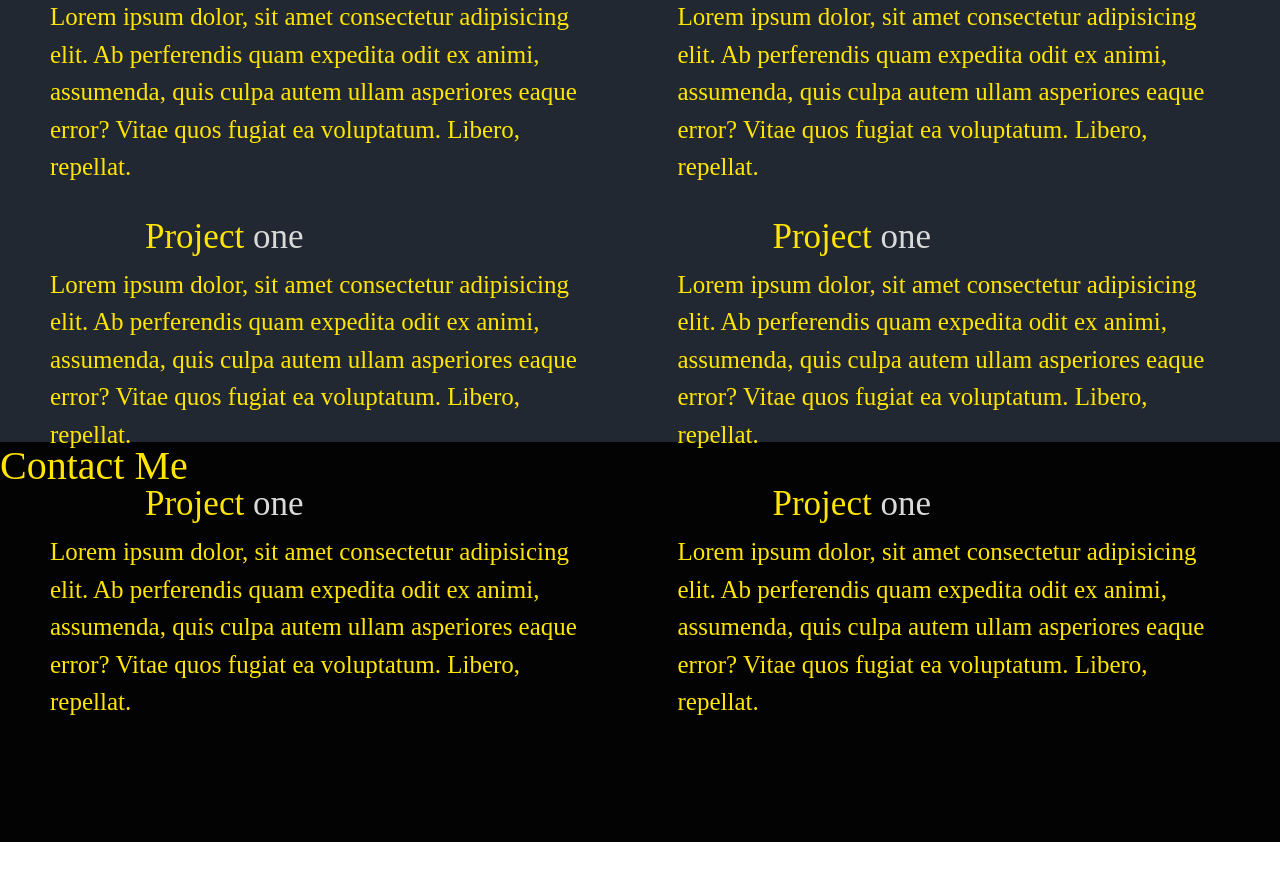
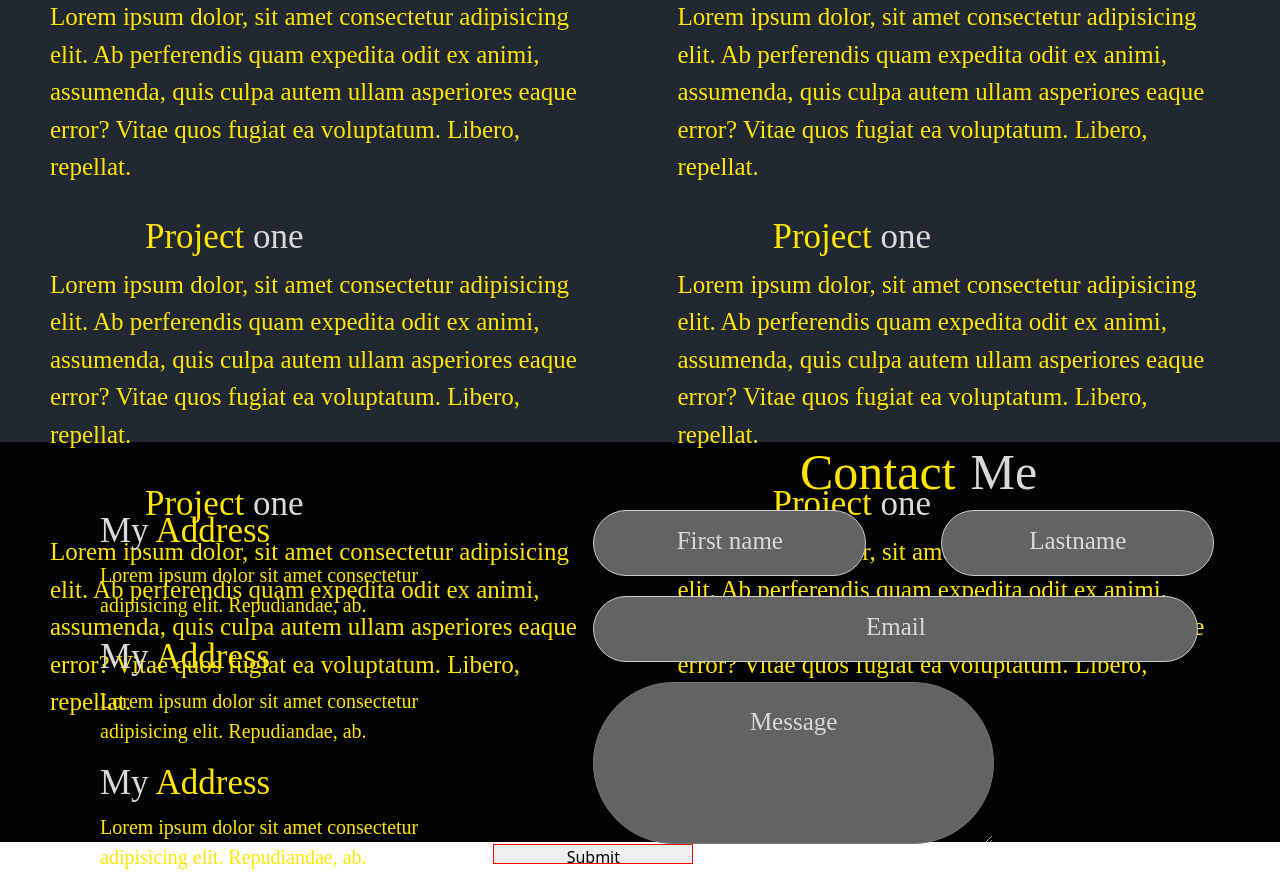
Before and after one commit to Manjilbhuju/Personal-Portfolio, a plain HTML site: page index.html in a window 1280 px wide. Shown: the part 1958-2846 px from the top of the page. Before the commit the page ends 2800 px from the top, so only its background shows below. Drawn offline with nearby package versions, Linux system fonts and the light colour scheme; a web font is replaced by a local one.

Commit message:
Contact Me Section completed

```diff
--- a/index.html
+++ b/index.html
@@ -39,7 +39,7 @@
                         <p class="greet">Hello There!</p>
                     </span>
                     <span>
-                        <p class="name">I'm Manjil Bhuju</p>
+                        <p class="myname">I'm Manjil Bhuju</p>
                     </span>
                     <span>
                         <p class="desc">
@@ -83,25 +83,33 @@
                             <h6 class="ability-title">
                                 HTML
                             </h6>
-                            <span>Lorem ipsum dolor sit amet consectetur adipisicing elit. Omnis doloremque blanditiis illum ipsam veritatis, tenetur commodi? Ullam odit ut, dicta, necessitatibus tempora ducimus rerum repellendus dolorem quod itaque numquam. Corporis?</span>
+                            <span>Lorem ipsum dolor sit amet consectetur adipisicing elit. Omnis doloremque blanditiis
+                                illum ipsam veritatis, tenetur commodi? Ullam odit ut, dicta, necessitatibus tempora
+                                ducimus rerum repellendus dolorem quod itaque numquam. Corporis?</span>
                         </div>
                         <div class="ability">
                             <h6 class="ability-title">
                                 HTML
                             </h6>
-                            <span>Lorem ipsum dolor sit amet consectetur adipisicing elit. Omnis doloremque blanditiis illum ipsam veritatis, tenetur commodi? Ullam odit ut, dicta, necessitatibus tempora ducimus rerum repellendus dolorem quod itaque numquam. Corporis?</span>
+                            <span>Lorem ipsum dolor sit amet consectetur adipisicing elit. Omnis doloremque blanditiis
+                                illum ipsam veritatis, tenetur commodi? Ullam odit ut, dicta, necessitatibus tempora
+                                ducimus rerum repellendus dolorem quod itaque numquam. Corporis?</span>
                         </div>
                         <div class="ability">
                             <h6 class="ability-title">
                                 HTML
                             </h6>
-                            <span>Lorem ipsum dolor sit amet consectetur adipisicing elit. Omnis doloremque blanditiis illum ipsam veritatis, tenetur commodi? Ullam odit ut, dicta, necessitatibus tempora ducimus rerum repellendus dolorem quod itaque numquam. Corporis?</span>
+                            <span>Lorem ipsum dolor sit amet consectetur adipisicing elit. Omnis doloremque blanditiis
+                                illum ipsam veritatis, tenetur commodi? Ullam odit ut, dicta, necessitatibus tempora
+                                ducimus rerum repellendus dolorem quod itaque numquam. Corporis?</span>
                         </div>
                         <div class="ability">
                             <h6 class="ability-title">
                                 HTML
                             </h6>
-                            <span>Lorem ipsum dolor sit amet consectetur adipisicing elit. Omnis doloremque blanditiis illum ipsam veritatis, tenetur commodi? Ullam odit ut, dicta, necessitatibus tempora ducimus rerum repellendus dolorem quod itaque numquam. Corporis?</span>
+                            <span>Lorem ipsum dolor sit amet consectetur adipisicing elit. Omnis doloremque blanditiis
+                                illum ipsam veritatis, tenetur commodi? Ullam odit ut, dicta, necessitatibus tempora
+                                ducimus rerum repellendus dolorem quod itaque numquam. Corporis?</span>
                         </div>
                     </div>
                 </div>
@@ -117,19 +125,31 @@
             <div class="project">
                 <div class="project1">
                     <h6 class="project-title">Project <span>one</span></h6>
-                    <span>Lorem ipsum dolor, sit amet consectetur adipisicing elit. Ab perferendis quam expedita odit ex animi, assumenda, quis culpa autem ullam asperiores eaque error? Vitae quos fugiat ea voluptatum. Libero, repellat.</span>
+                    <span>Lorem ipsum dolor, sit amet consectetur adipisicing elit. Ab perferendis quam expedita odit ex
+                        animi, assumenda, quis culpa autem ullam asperiores eaque error? Vitae quos fugiat ea
+                        voluptatum. Libero, repellat.</span>
                     <h6 class="project-title">Project <span>one</span></h6>
-                    <span>Lorem ipsum dolor, sit amet consectetur adipisicing elit. Ab perferendis quam expedita odit ex animi, assumenda, quis culpa autem ullam asperiores eaque error? Vitae quos fugiat ea voluptatum. Libero, repellat.</span>
+                    <span>Lorem ipsum dolor, sit amet consectetur adipisicing elit. Ab perferendis quam expedita odit ex
+                        animi, assumenda, quis culpa autem ullam asperiores eaque error? Vitae quos fugiat ea
+                        voluptatum. Libero, repellat.</span>
                     <h6 class="project-title">Project <span>one</span></h6>
-                    <span>Lorem ipsum dolor, sit amet consectetur adipisicing elit. Ab perferendis quam expedita odit ex animi, assumenda, quis culpa autem ullam asperiores eaque error? Vitae quos fugiat ea voluptatum. Libero, repellat.</span>
+                    <span>Lorem ipsum dolor, sit amet consectetur adipisicing elit. Ab perferendis quam expedita odit ex
+                        animi, assumenda, quis culpa autem ullam asperiores eaque error? Vitae quos fugiat ea
+                        voluptatum. Libero, repellat.</span>
                 </div>
                 <div class="project2">
                     <h6 class="project-title">Project <span>one</span></h6>
-                    <span>Lorem ipsum dolor, sit amet consectetur adipisicing elit. Ab perferendis quam expedita odit ex animi, assumenda, quis culpa autem ullam asperiores eaque error? Vitae quos fugiat ea voluptatum. Libero, repellat.</span>
+                    <span>Lorem ipsum dolor, sit amet consectetur adipisicing elit. Ab perferendis quam expedita odit ex
+                        animi, assumenda, quis culpa autem ullam asperiores eaque error? Vitae quos fugiat ea
+                        voluptatum. Libero, repellat.</span>
                     <h6 class="project-title">Project <span>one</span></h6>
-                    <span>Lorem ipsum dolor, sit amet consectetur adipisicing elit. Ab perferendis quam expedita odit ex animi, assumenda, quis culpa autem ullam asperiores eaque error? Vitae quos fugiat ea voluptatum. Libero, repellat.</span>
+                    <span>Lorem ipsum dolor, sit amet consectetur adipisicing elit. Ab perferendis quam expedita odit ex
+                        animi, assumenda, quis culpa autem ullam asperiores eaque error? Vitae quos fugiat ea
+                        voluptatum. Libero, repellat.</span>
                     <h6 class="project-title">Project <span>one</span></h6>
-                    <span>Lorem ipsum dolor, sit amet consectetur adipisicing elit. Ab perferendis quam expedita odit ex animi, assumenda, quis culpa autem ullam asperiores eaque error? Vitae quos fugiat ea voluptatum. Libero, repellat.</span>
+                    <span>Lorem ipsum dolor, sit amet consectetur adipisicing elit. Ab perferendis quam expedita odit ex
+                        animi, assumenda, quis culpa autem ullam asperiores eaque error? Vitae quos fugiat ea
+                        voluptatum. Libero, repellat.</span>
                 </div>
             </div>
         </section>
@@ -138,7 +158,44 @@
         <!-- Contact Section -->
         <footer class="contact" id="contact">
             <div>
-                <h1 class="contact-title">Contact Me</h1>
+                <h1 class="contact-title">Contact <span>Me</span> </h1>
+            </div>
+            <div class="all-contact">
+                <div class="contact-me">
+                    <div class="my-info">
+                        <h6 class="myinfo">My <span>Address</span></h6>
+                        <p>Lorem ipsum dolor sit amet consectetur adipisicing elit. Repudiandae, ab.</p>
+                    </div>
+                    <div class="my-info">
+                        <h6 class="myinfo">My <span>Address</span></h6>
+                        <p>Lorem ipsum dolor sit amet consectetur adipisicing elit. Repudiandae, ab.</p>
+                    </div>
+                    <div class="my-info">
+                        <h6 class="myinfo">My <span>Address</span></h6>
+                        <p>Lorem ipsum dolor sit amet consectetur adipisicing elit. Repudiandae, ab.</p>
+                    </div>
+                </div>
+                <div class="your-info">
+                    <form>
+                        <div class="name">
+                            <label for="name"></label>
+                                <input type="text" placeholder="First name" name="name" id="name"><br><br>
+                            <label for="name"></label>
+                                <input type="text" placeholder="Lastname" name="name" id="name"><br><br>
+                        </div>
+                        <div class="email">
+                            <label for="email"></label>
+                                <input type="email" placeholder="Email" name="email" id="email" size="56"><br><br>
+                        </div>
+                        <div class="message">
+                            <label for="message"></label>
+                                <textarea placeholder="Message" name="message" id="message" rows="5"></textarea><br><br>
+                        </div>
+
+                            <button type="button">Submit</button>
+
+                    </form>
+                </div>
             </div>
         </footer>
     </div>
--- a/style.css
+++ b/style.css
@@ -78,7 +78,7 @@ section {
   font-size: 35px;
 }
 
-.name {
+.myname {
   font-size: 50px;
   padding: 25px 100px;
 }
@@ -214,7 +214,103 @@ section {
 /* Contact Me section */
 .contact {
   background-color: #030303;
+  height: 50vh;
+}
+
+.all-contact {
+  display: flex;
+}
+
+.contact-title {
+  display: flex;
   color: #ffe500;
-  height: 50vh;
   font-family: var(--font-irish-grover);
+  padding-left: 800px;
+  font-size: 50px;
 }
+
+.contact-title span {
+  color: #d9d9d9;
+  font-family: var(--font-irish-grover);
+  padding-left: 15px;
+}
+
+.contact-me {
+  padding-left: 100px;
+  flex: 1;
+}
+
+.myinfo {
+  color: #d9d9d9;
+  font-family: var(--font-irish-grover);
+  font-size: 35px;
+}
+
+.myinfo span {
+  color: #ffe500;
+  font-family: var(--font-irish-grover);
+  font-size: inherit;
+}
+
+.my-info p {
+  color: #ffe500;
+  font-family: var(--font-irish-grover);
+  font-size: 20px;
+}
+
+.your-info {
+  flex: 2;
+}
+
+.name {
+  display: flex;
+  padding-left: 75px;
+  gap: 25px;
+}
+
+.email {
+  display: flex;
+  padding: 20px 0px 0px 100px;
+}
+
+.message {
+  display: flex;
+  padding: 20px 0px 0px 100px;
+  width: 78%;
+}
+
+.message textarea {
+  width: inherit;
+  background: #646363;
+  border-radius: 103.5px;
+}
+
+input,
+textarea {
+  padding: 20px;
+  color: white;
+}
+
+input {
+  background: #646363;
+  border: none;
+  border: solid 1px #ccc;
+  border-radius: 103.5px;
+}
+
+input::-webkit-input-placeholder,
+textarea::-webkit-input-placeholder {
+  color: #d9d9d9;
+  opacity: 1;
+  text-align: center;
+  font-family: var(--font-irish-grover);
+  font-size: 25px;
+}
+
+button {
+  display: block;
+  height: 20px;
+  width: 200px;
+  border-radius: 50px;
+  border: 1px solid red;
+}
```
